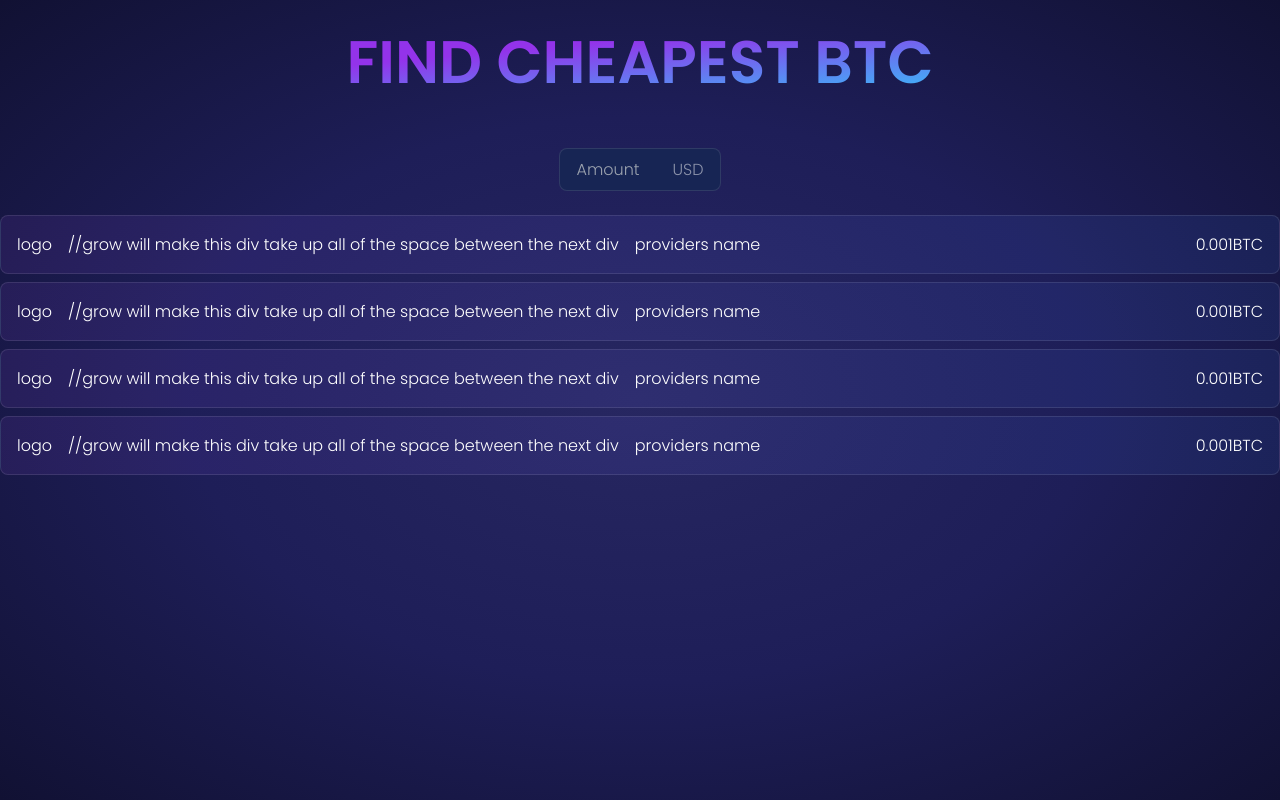
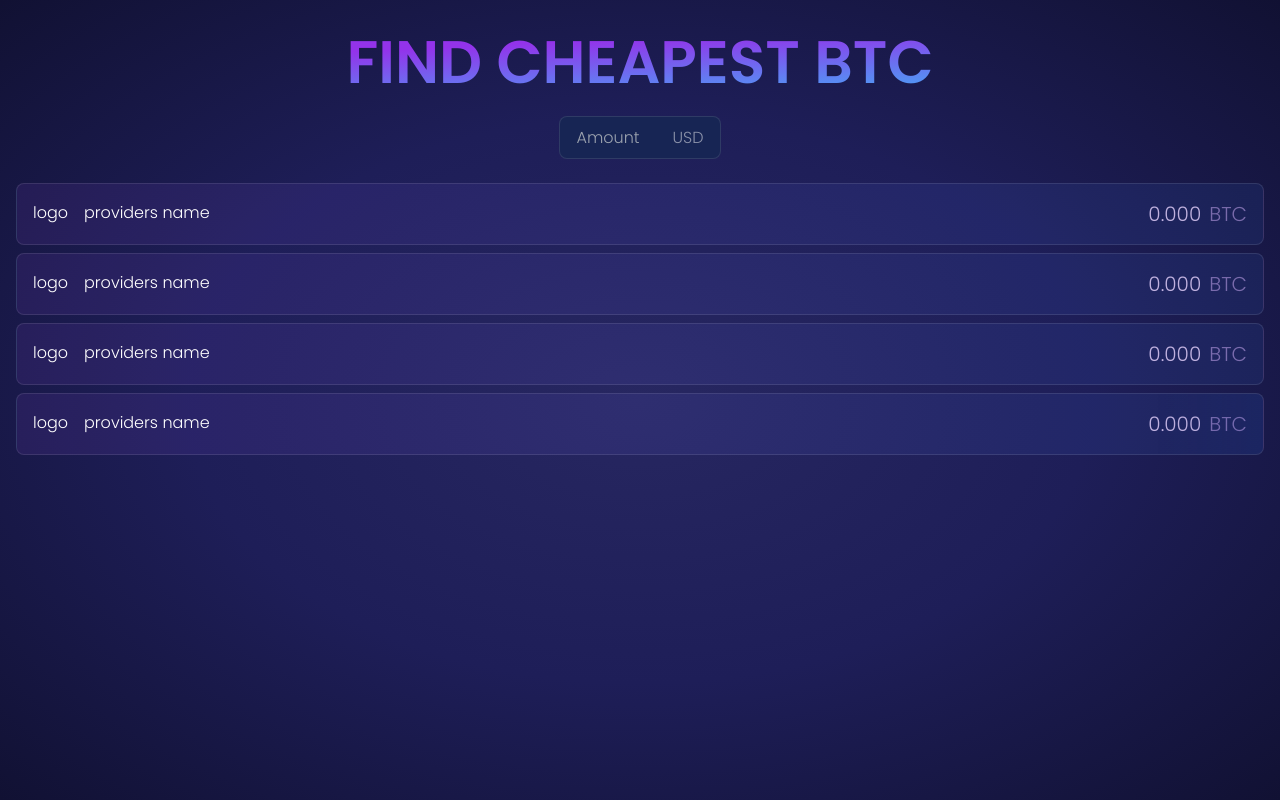
Before and after one commit to joequint22/bitcoin-tracker, a React (Vite) app: page / in a window 1280 px wide. Built offline with nearby package versions, Linux system fonts and the light colour scheme.

Commit message:
row structure & animaiton

```diff
--- a/src/App.tsx
+++ b/src/App.tsx
@@ -1,34 +1,38 @@
-import { useState } from 'react'
-import './App.css'
-import { AmountInput } from './components/AmountInput'
-import ResultRow from './components/ResultRow'
+import { useState } from "react";
+import "./App.css";
+import { AmountInput } from "./components/AmountInput";
+import ResultRow from "./components/ResultRow";
 
 function App() {
-  const [amount, setAmount] = useState('')
+  const [amount, setAmount] = useState("");
 
   return (
     <>
-    <div id="container" className='h-screen bg-[#113] text-white bg-gradient-radial from-[#272761] via-[#1e1e58] to-[#113]'>
-
-     <div  className='max-w-2xl mx-auto px-4 py-8'>
-      <h1 className='uppercase text-6xl text-center font-bold bg-gradient-to-br from-purple-600 to-sky-400 bg-clip-text text-transparent from-30%'>Find Cheapest BTC</h1>
+      <div
+        id="container"
+        className="h-screen w-full bg-[#113] text-white bg-gradient-radial from-[#272761] via-[#1e1e58] to-[#113] mx-auto px-4 py-8"
+      >
+        <div className="">
+          <h1 className="uppercase text-6xl text-center font-bold bg-gradient-to-br from-purple-600 to-sky-400 bg-clip-text text-transparent from-30%">
+            Find Cheapest BTC
+          </h1>
         </div>
-     <div className='flex justify-center mt-6'>
+        <div className="flex justify-center mt-6">
           <AmountInput
             placeholder="Amount"
             value={amount}
-          onChange={e => setAmount(e.target.value)}
+            onChange={(e) => setAmount(e.target.value)}
           />
         </div>
-     <div className='mt-6'>
+        <div className="mt-6">
           <ResultRow />
           <ResultRow />
           <ResultRow />
-       <ResultRow />
+          <ResultRow loading={true}/>
         </div>
       </div>
     </>
-  )
+  );
 }
 
-export default App
+export default App;
--- a/src/components/ResultRow.tsx
+++ b/src/components/ResultRow.tsx
@@ -1,19 +1,25 @@
 import React from 'react'
 
+type ResultRowProps = {
+    loading?: boolean
+}
 
 
-export default function ResultRow() {
+export default function ResultRow({ loading }: ResultRowProps) {
   return (
     <>
-    <div className='border min-h-12 border-white/10 rounded-lg bg-gradient-to-r from-purple-500/10 to-blue-500/10 p-4 my-2'>
+    <div className='relative overflow-hidden border min-h-12 border-white/10 rounded-lg bg-gradient-to-r from-purple-500/10 to-blue-500/10 p-4 my-2'>
         <div className='flex gap-4'>
             <div>logo</div>
-            //grow will make this div take up all of the space between the next div
+            {/* //grow will make this div take up all of the space between the next div */}
             <div className='grow'>providers name</div>
-            <div>
-                <span>0.001</span>
-                <span>BTC</span>
+            <div className='flex gap-2'>
+                <span className='text-xl text-purple-200/80'>0.000</span>
+                <span className='text-xl text-purple-300/50'>BTC</span>
             </div>
+            {loading && (
+                <div className='inset-0 absolute bg-gradient-to-r from-transparent via-blue-800/50 to-transparent skeleton-animation'/>
+            )}
         </div>
     </div>
     </>
--- a/src/index.css
+++ b/src/index.css
@@ -22,3 +22,17 @@ body, html, root{
     all: unset;
     height: 100vh;
 }
+
+
+@keyframes from-left-to-right{
+  0%{
+    translate: -100%;
+  }
+  100%{
+    translate: 100%;
+  }
+}
+
+.skeleton-animation{
+  animation: from-left-to-right 2s infinite
+}
```
Lines whose indentation alone changed are shown as unchanged.
